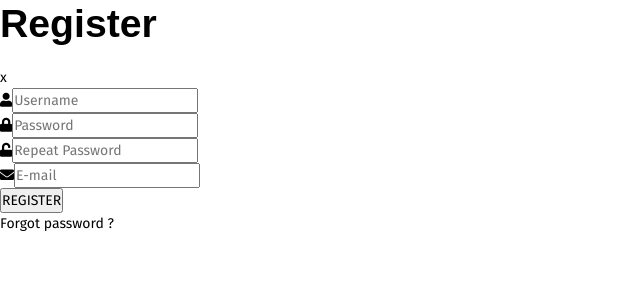
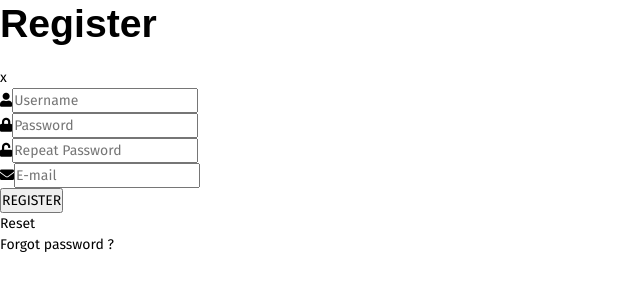
Before and after one commit to briffraff/NBA-Players-Cards, a React (Vite) app: page /register in a window 1280 px wide. Shown: the top 300 px of the page, without its empty margins (0-640 px from the left). Built offline with nearby package versions, Linux system fonts and the light colour scheme; no server answers; a web font is replaced by a local one.

Commit message:
add reset form option

```diff
--- a/src/components/User/Login/LoginModal.jsx
+++ b/src/components/User/Login/LoginModal.jsx
@@ -30,7 +30,7 @@ export default function LoginModal({ setIsLoginOpen }) {
             const { user } = await loginUser(form.email, form.password);
             console.log(user);
             setForm({ email: "", password: "" });
-            localStorage.clear();
+            localStorage.removeItem('loginEmail');
             setError("");
             navigate('/')
         } catch (error) {
@@ -52,6 +52,14 @@ export default function LoginModal({ setIsLoginOpen }) {
         event.stopPropagation();
     };
 
+
+    const handleResetForm = (event) => {
+        event.preventDefault();
+
+        localStorage.removeItem('loginEmail');
+        setForm({ email: "", password: "" });
+    }
+
     useEffect(() => {
         userLoggedIn && setIsLoginOpen(false)
     }, [userLoggedIn, setIsLoginOpen]);
@@ -63,11 +71,11 @@ export default function LoginModal({ setIsLoginOpen }) {
             ...prevForm,
             email: savedLoginEmail || "",
         }));
-    },[]);
+    }, []);
 
     useEffect(() => {
         localStorage.setItem('loginEmail', form.email);
-    });
+    }, [form.email]);
 
     const handleLoading = isSubmitting ? "LOGGING..." : "LOGIN";
 
@@ -94,6 +102,8 @@ export default function LoginModal({ setIsLoginOpen }) {
                     <button className={styles.modalBtn} type="submit">
                         {handleLoading}
                     </button>
+
+                    <p className={styles.forgot} onClick={handleResetForm}>Reset</p>
                     <p className={styles.forgot}>Forgot password ?</p>
                 </form>
             </section>
--- a/src/components/User/Register/RegisterModal.jsx
+++ b/src/components/User/Register/RegisterModal.jsx
@@ -42,7 +42,8 @@ export default function RegisterModal({ setIsRegisterOpen }) {
             const { user } = await registerUser(form.username, form.email, form.password);
             console.log(user);
             setForm({ email: "", password: "", repeatPassword: "", username: "" });
-            localStorage.clear();
+            localStorage.removeItem("registerUsername");
+            localStorage.removeItem("registerEmail");
             setError("");
             navigate("/")
         } catch (error) {
@@ -75,13 +76,21 @@ export default function RegisterModal({ setIsRegisterOpen }) {
         event.stopPropagation();
     };
 
+    const handleResetForm = (event) => {
+        event.preventDefault();
+
+        localStorage.removeItem("registerUsername");
+        localStorage.removeItem("registerEmail");
+        setForm({ email: "", password: "", repeatPassword: "", username: "" });
+    }
+
     useEffect(() => {
         userLoggedIn && setIsRegisterOpen(false)
     }, [userLoggedIn, setIsRegisterOpen]);
 
     useEffect(() => {
-        const savedRegisterUsername = localStorage.getItem('registerUsername');
-        const savedRegisterEmail = localStorage.getItem('registerEmail');
+        const savedRegisterUsername = localStorage.getItem("registerUsername");
+        const savedRegisterEmail = localStorage.getItem("registerEmail");
 
         setForm((prevForm) => ({
             ...prevForm,
@@ -91,8 +100,8 @@ export default function RegisterModal({ setIsRegisterOpen }) {
     }, []);
 
     useEffect(() => {
-        localStorage.setItem('registerUsername', form.username);
-        localStorage.setItem('registerEmail', form.email);
+        localStorage.setItem("registerUsername", form.username);
+        localStorage.setItem("registerEmail", form.email);
     }, [form.username, form.email]);
 
     const handleLoading = isSubmitting ? "REGISTERING..." : "REGISTER";
@@ -138,6 +147,7 @@ export default function RegisterModal({ setIsRegisterOpen }) {
                         {handleLoading}
                     </button>
 
+                    <p className={styles.forgot} onClick={handleResetForm}>Reset</p>
                     <p className={styles.forgot}>Forgot password ?</p>
                 </form >
 
```
